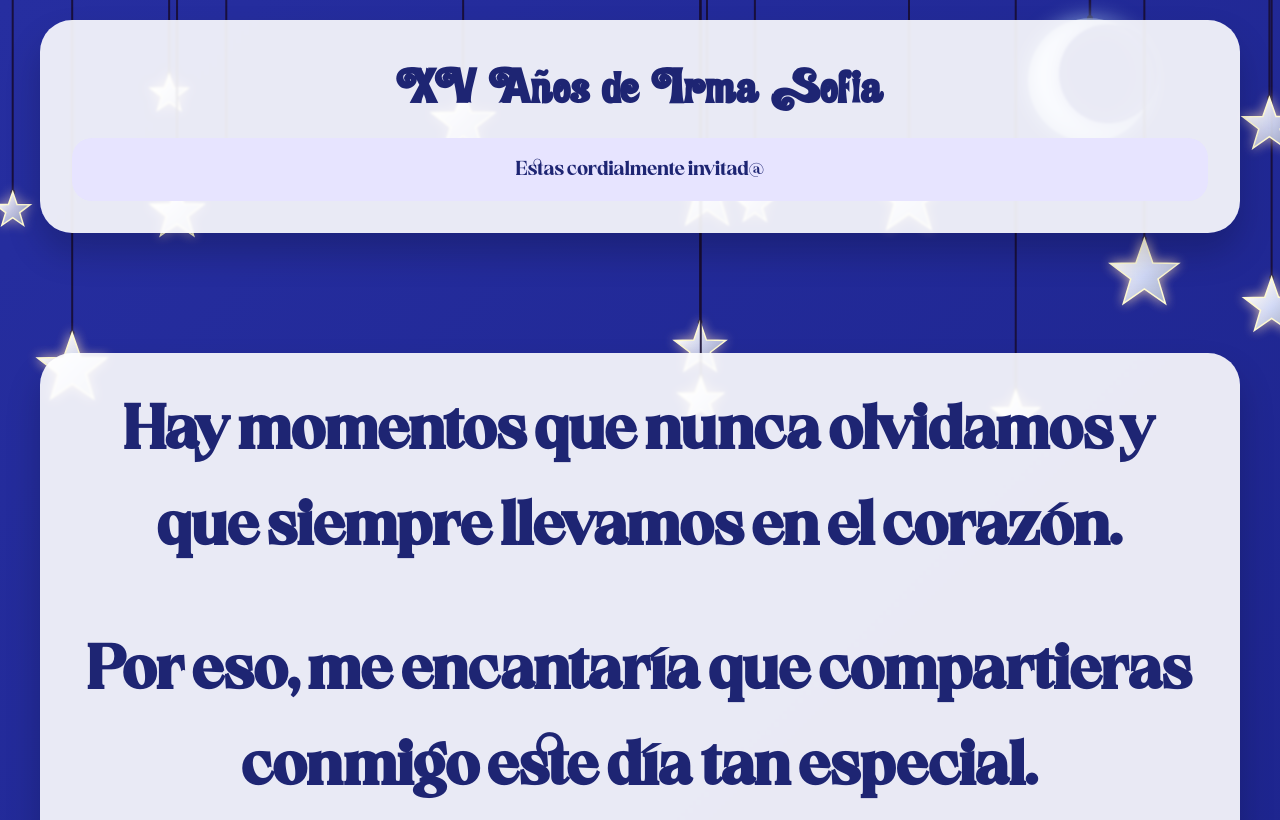
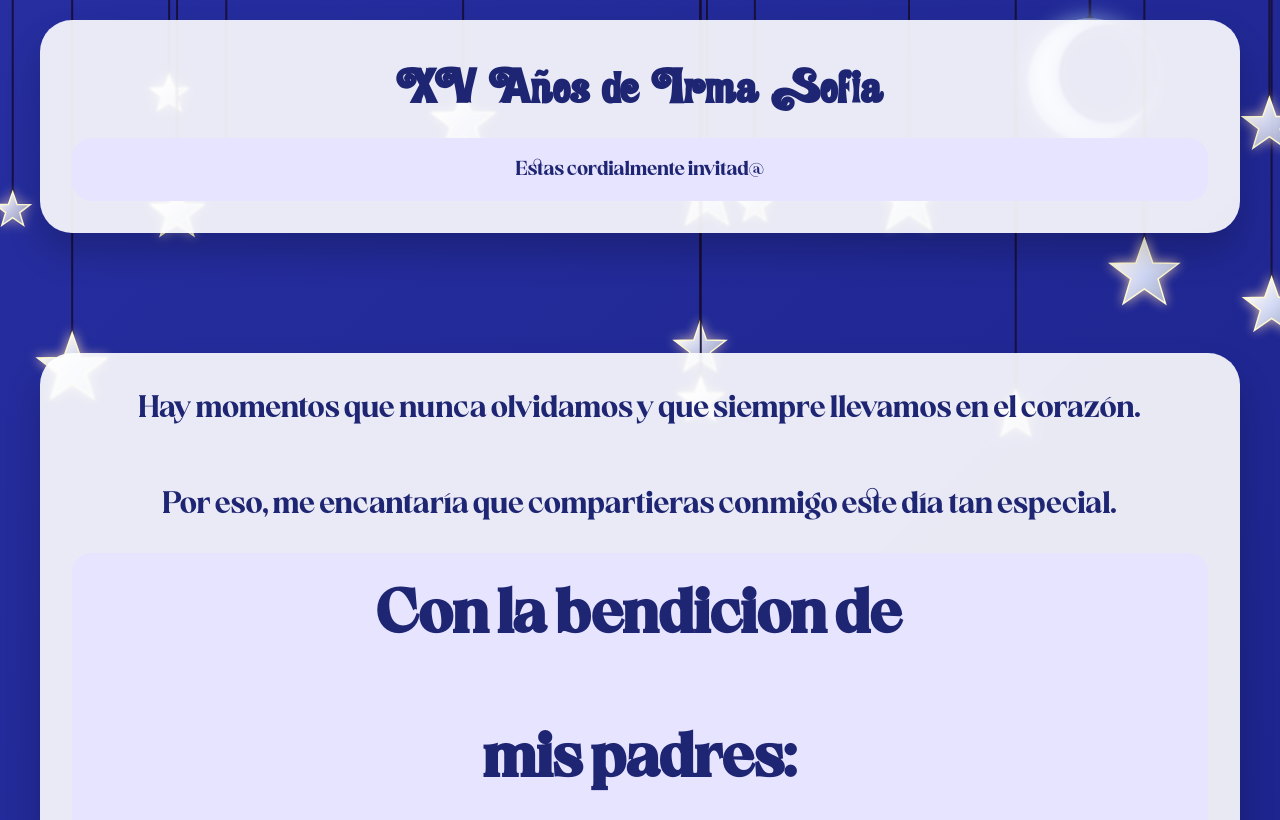
Before and after one commit to InvitacionSofi/invitacionsofi.github.io, a plain HTML site: page index.html in a window 1280 px wide. Shown: the top 820 px of the page. Drawn offline with Linux system fonts and the light colour scheme.

Commit message:
Update index.html

```diff
--- a/index.html
+++ b/index.html
@@ -269,11 +269,11 @@
 
         <div class="invitacion seccionMomentos" style="margin-top: 60px;" >
             <div class="contenidoMomentos">
-                <h1>Hay momentos que nunca olvidamos y
-                    que siempre llevamos en el corazón.</h1>
+                <p>Hay momentos que nunca olvidamos y
+                    que siempre llevamos en el corazón.</p>
                     <br>
-                 <h1>Por eso, me encantaría que compartieras
-                    conmigo este día tan especial.</h1>
+                 <p>Por eso, me encantaría que compartieras
+                    conmigo este día tan especial.</p>
              </div>
              <div class="caja-ejemplo">
                 <h1><b>Con la bendicion de </b></h1>
```
